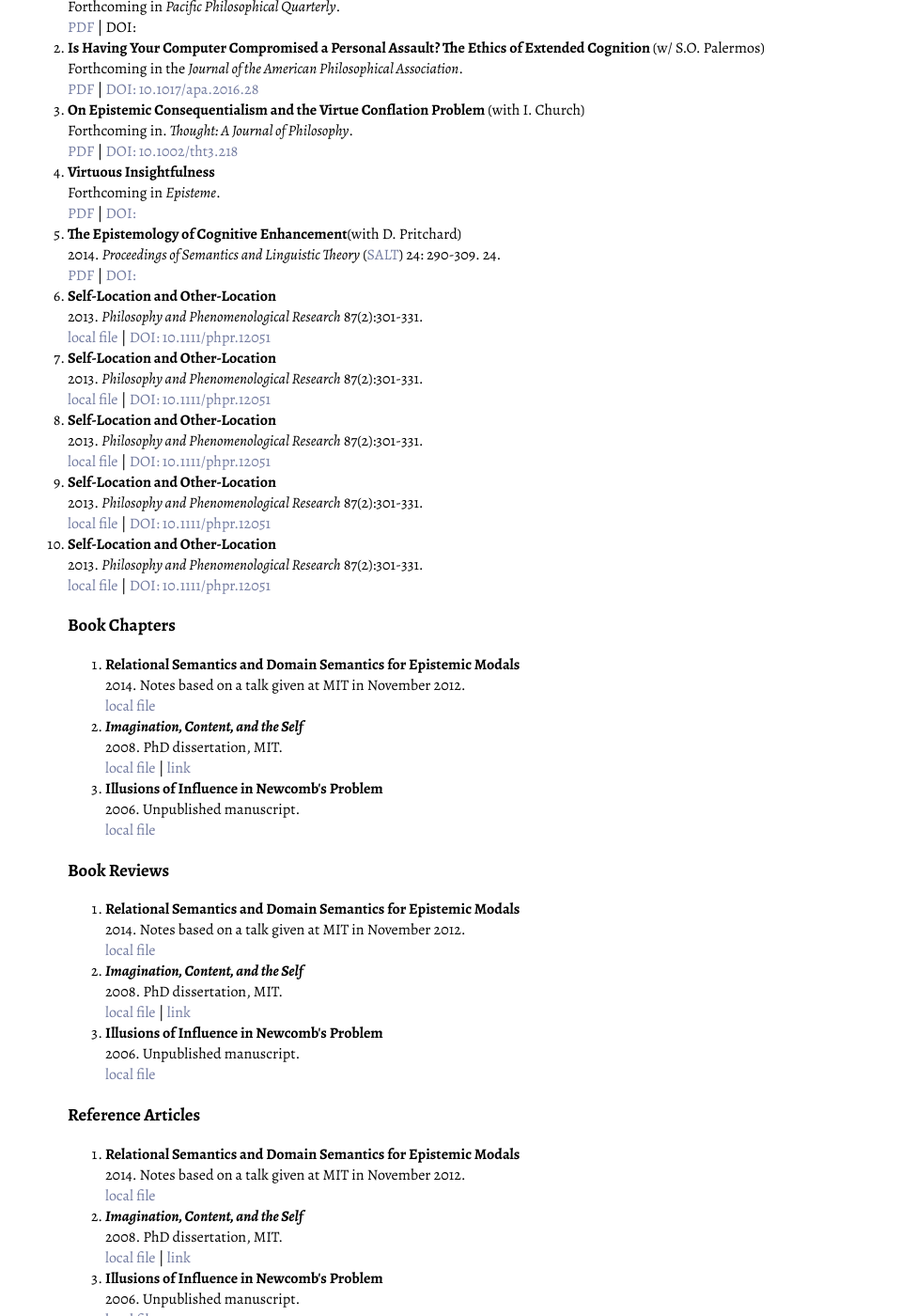
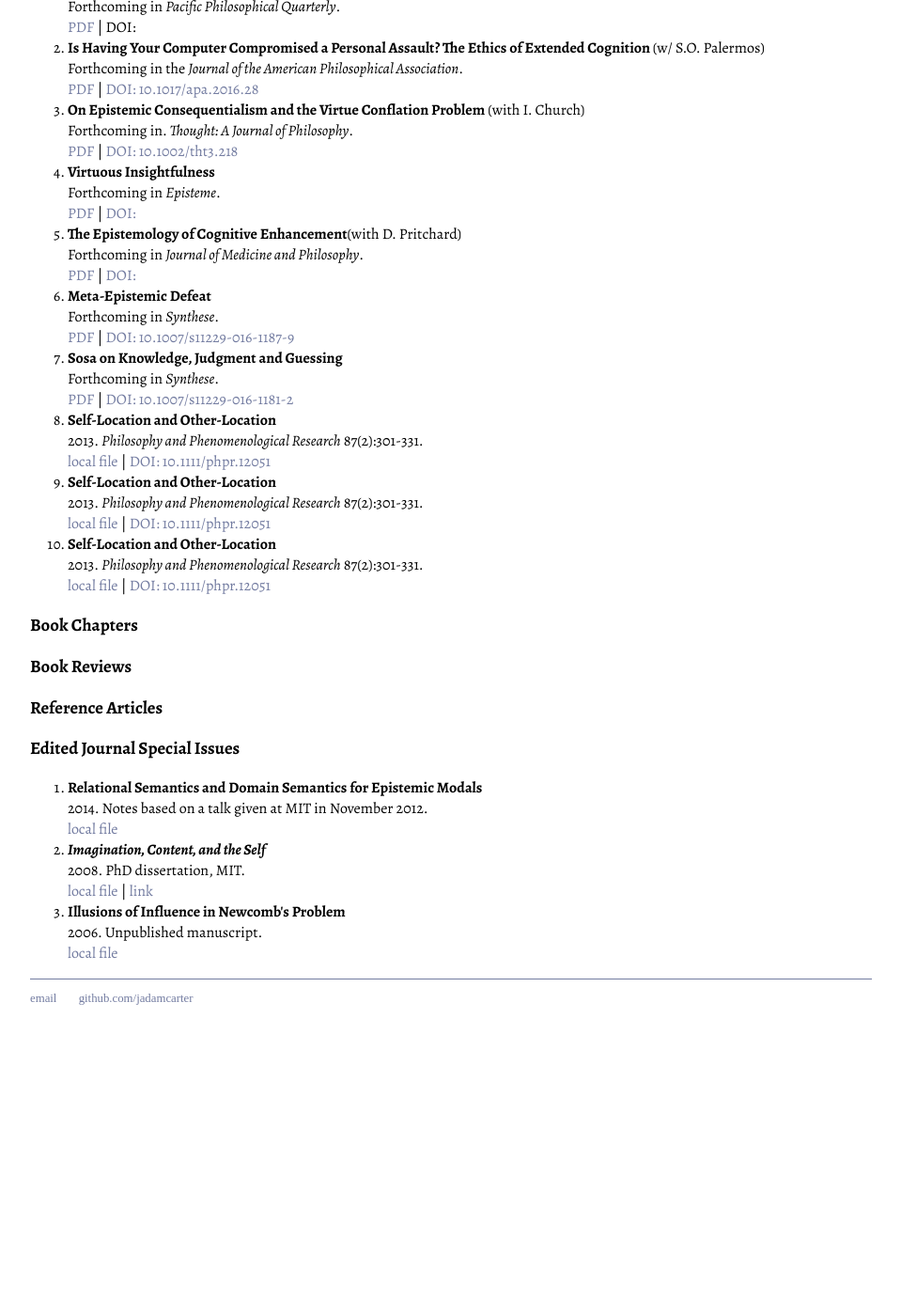
Before and after one commit to jadamcarter/jadamcarter.github.io, a Jekyll site: the page built from index.html, in a window 1280 px wide and 1400 px high, scrolled down 820 px. Shown: the whole window at 94% size, without its empty margins (160-1119 px from the left). Built offline with Jekyll 4.4.1, drawn with Linux system fonts in a browser that asks for light colours; some web fonts are replaced; after the commit the page ends 1950 px from its top, so only the background shows below that.

Commit message:
Update index.html

```diff
--- a/index.html
+++ b/index.html
@@ -51,11 +51,19 @@ Forthcoming in. <i>Thought: A Journal of Philosophy</i>.<br/>
 
 <li><strong>Virtuous Insightfulness</strong><br/>
 Forthcoming in <i>Episteme</i>.<br/>
- <a href="http://media.wix.com/ugd/be9acb_f2b6589ca7064e09a5fd168636b6d4ac.pdf">PDF</a> | <a href="">DOI:</a></li>
+ <a href="http://philpapers.org/archive/CARVI.pdf">PDF</a> | <a href="">DOI:</a></li>
 
 <li><strong>The Epistemology of Cognitive Enhancement</strong>(with D. Pritchard)<br/>
-2014. <i>Proceedings of Semantics and Linguistic Theory</i> (<a href="http://www.nyu.edu/projects/salt2014/SALT_2014/Home.html">SALT</a>) 24: 290-309. 24.<br/>
+Forthcoming in <i>Journal of Medicine and Philosophy</i>.<br/>
 <a href="http://philpapers.org/archive/CARTEO-58.pdf">PDF</a> | <a href="">DOI:</a></li>
+
+<li><strong>Meta-Epistemic Defeat</strong><br/>
+Forthcoming in <i>Synthese</i>.<br/>
+<a href="http://philpapers.org/archive/CARMD.pdf">PDF</a> | <a href="http://dx.doi.org/10.1007/s11229-016-1187-9">DOI: 10.1007/s11229-016-1187-9</a></li>
+
+<li><strong>Sosa on Knowledge, Judgment and Guessing</strong><br/>
+Forthcoming in <i>Synthese</i>.<br/>
+<a href="papers/SLOL11.pdf">PDF</a> | <a href="http://dx.doi.org/10.1007/s11229-016-1181-2">DOI: 10.1007/s11229-016-1181-2</a></li>
 
 <li><b>Self-Location and Other-Location</b><br/>
 2013. <i>Philosophy and Phenomenological Research</i> 87(2):301-331.<br/>
@@ -68,57 +76,22 @@ Forthcoming in <i>Episteme</i>.<br/>
 <li><b>Self-Location and Other-Location</b><br/>
 2013. <i>Philosophy and Phenomenological Research</i> 87(2):301-331.<br/>
 <a href="papers/SLOL11.pdf">local file</a> | <a href="http://dx.doi.org/10.1111/phpr.12051">DOI: 10.1111/phpr.12051</a></li>
-
-<li><b>Self-Location and Other-Location</b><br/>
-2013. <i>Philosophy and Phenomenological Research</i> 87(2):301-331.<br/>
-<a href="papers/SLOL11.pdf">local file</a> | <a href="http://dx.doi.org/10.1111/phpr.12051">DOI: 10.1111/phpr.12051</a></li>
-
-<li><b>Self-Location and Other-Location</b><br/>
-2013. <i>Philosophy and Phenomenological Research</i> 87(2):301-331.<br/>
-<a href="papers/SLOL11.pdf">local file</a> | <a href="http://dx.doi.org/10.1111/phpr.12051">DOI: 10.1111/phpr.12051</a></li>
-
+</ol>
 
 
 <h3>Book Chapters</h3>
 <ol>
-<li><b>Relational Semantics and Domain Semantics for Epistemic Modals</b><br/>
-2014. Notes based on a talk given at MIT in November 2012.<br/>
-<a href="papers/modals.pdf">local file</a>
 
-<li><b><i>Imagination, Content, and the Self</i></b><br/> 2008. PhD dissertation,
-MIT.<br/> <a href="papers/diss.pdf">local file</a> | <a href="http://hdl.handle.net/1721.1/45621">link</a></li>
-
-<li><b>Illusions of Influence in Newcomb's Problem</b><br/>
-2006. Unpublished manuscript.<br/>
-<a href="papers/newcomb.pdf">local file</a></li>
 </ol>
 
 <h3>Book Reviews</h3>
 <ol>
-<li><b>Relational Semantics and Domain Semantics for Epistemic Modals</b><br/>
-2014. Notes based on a talk given at MIT in November 2012.<br/>
-<a href="papers/modals.pdf">local file</a>
 
-<li><b><i>Imagination, Content, and the Self</i></b><br/> 2008. PhD dissertation,
-MIT.<br/> <a href="papers/diss.pdf">local file</a> | <a href="http://hdl.handle.net/1721.1/45621">link</a></li>
-
-<li><b>Illusions of Influence in Newcomb's Problem</b><br/>
-2006. Unpublished manuscript.<br/>
-<a href="papers/newcomb.pdf">local file</a></li>
 </ol>
 
 <h3>Reference Articles</h3>
 <ol>
-<li><b>Relational Semantics and Domain Semantics for Epistemic Modals</b><br/>
-2014. Notes based on a talk given at MIT in November 2012.<br/>
-<a href="papers/modals.pdf">local file</a>
 
-<li><b><i>Imagination, Content, and the Self</i></b><br/> 2008. PhD dissertation,
-MIT.<br/> <a href="papers/diss.pdf">local file</a> | <a href="http://hdl.handle.net/1721.1/45621">link</a></li>
-
-<li><b>Illusions of Influence in Newcomb's Problem</b><br/>
-2006. Unpublished manuscript.<br/>
-<a href="papers/newcomb.pdf">local file</a></li>
 </ol>
 
 <h3>Edited Journal Special Issues</h3>
```
